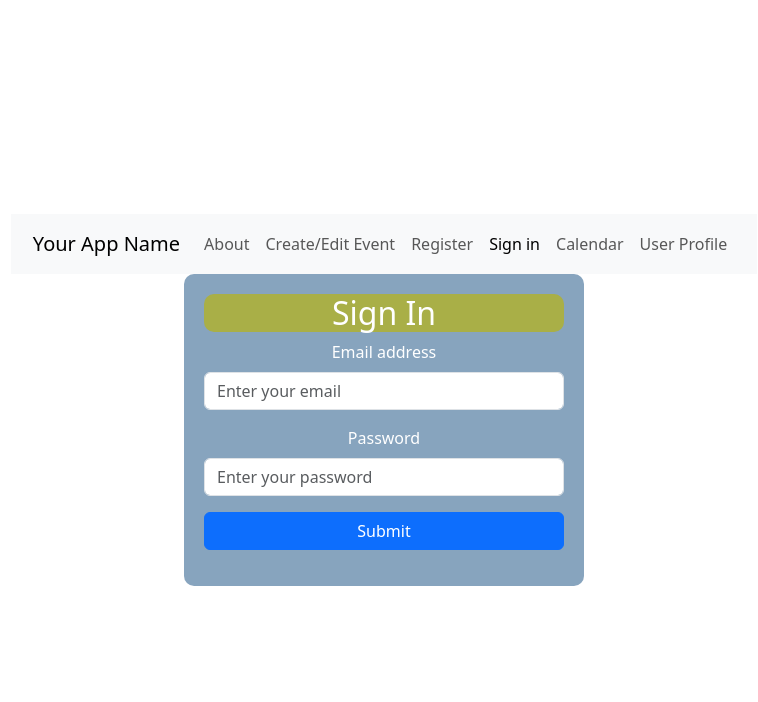
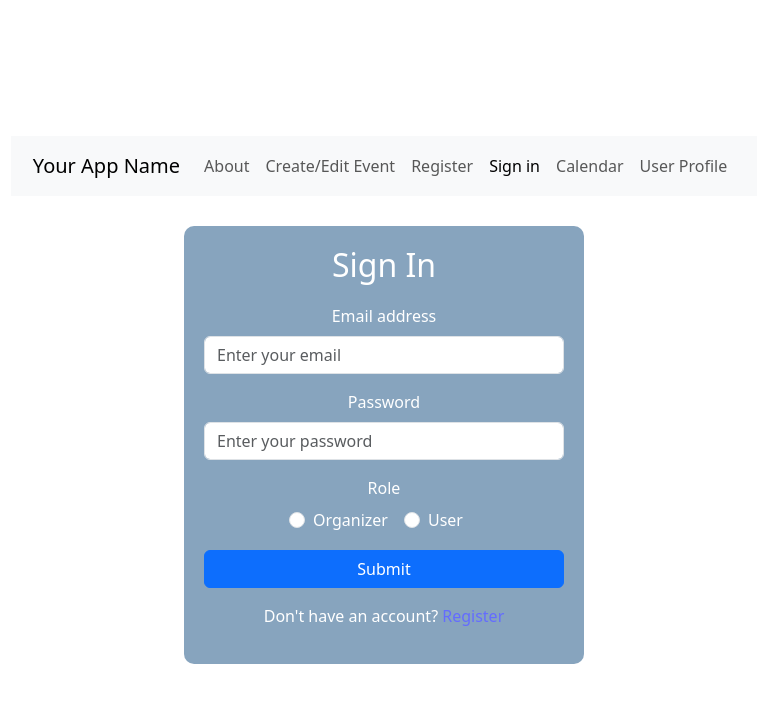
Before and after one commit to alishamendonca/FINAL_PROJECT, a React (Vite) app: page /signin in a window 1280 px wide. Shown: the top 702 px of the page, without its empty margins (256-1014 px from the left). Built offline with nearby package versions, Linux system fonts and the light colour scheme.

Commit message:
updated sign in

```diff
--- a/src/Registration/SignIn.tsx
+++ b/src/Registration/SignIn.tsx
@@ -8,7 +8,7 @@ import { Button,Container,Row,Col,Modal } from "react-bootstrap";
 import Form from 'react-bootstrap/Form';
 //import axios from "axios";
 import UsersService from "../Axios/UsersService";
-import { useNavigate } from "react-router-dom";
+import { useNavigate,Link } from "react-router-dom";
 
 
 //import './style.css';
@@ -18,11 +18,13 @@ import { useNavigate } from "react-router-dom";
  interface FormData{
     email:string;
     password:string;
+    role:string;
 
 }
 const dataValues:FormData={
     email:"",
     password:"",
+    role:""
 
 }
 const validationSchema=Yup.object({
@@ -30,7 +32,7 @@ const validationSchema=Yup.object({
   email:Yup.string().email("*Invalid E-mail format").required("*This is a required field"),
   password:Yup.string().min(6).matches( /^(?=.*[a-z])(?=.*[A-Z])(?=.*\d)(?=.*[@#*&])[A-Za-z\d@#*&]{8,10}$/,
   "*Invalid password format").required("*This is a required field"),
-  confirmPassword: Yup.string()
+  role:Yup.string().oneOf(["organizer", "user"], "Invalid role").required('*This is a required field')
 
 });
 
@@ -42,7 +44,8 @@ const SignIn = () => {
   const [modalType, setModalType] = useState(""); // 'success' or 'error'
   const [currentUser,setCurrentUser]=useState({
     email:'',
-    password:''
+    password:'',
+    role:''
   });
   const navigate = useNavigate();
 
@@ -67,13 +70,13 @@ const SignIn = () => {
       const users = response.data;
       console.log('User List', users);
 
-      const user = users.find((u: any) => u.email.trim() === values.email.trim() && u.password.trim() === values.password.trim());
+      const user = users.find((u: any) => u.email.trim() === values.email.trim() && u.password.trim() === values.password.trim() && u.role.trim()===values.role.trim() );
       console.log('User found', user);
 
       if (user) {
         handleShowModal("Success", "User signed in successfully!", "success");
         console.log('success');
-      navigate('/')
+      navigate('/homepage/')
       } else {
         handleShowModal("Error", "Invalid email or password", "error");
         console.log('error');
@@ -94,8 +97,8 @@ const SignIn = () => {
 
   return (
 
-    <Container style={{maxWidth:"400px",backgroundColor: "rgba(16, 75, 126, 0.5)",padding: "20px", borderRadius: "10px", color: "white"}}>
-      <h2 style={{backgroundColor:" rgb(178, 178, 42,0.8)",color:"white",marginTop:"0px",borderRadius:"10px"}}>Sign In</h2>
+    <Container style={{maxWidth:"400px",backgroundColor: "rgba(16, 75, 126, 0.5)",padding: "20px", borderRadius: "10px", color: "white",marginTop:"30px"}}>
+      <h2 style={{color:"white",marginTop:"0px",marginBottom:"20px",borderRadius:"10px"}}>Sign In</h2>
       <Formik
       initialValues={dataValues}
       validationSchema={validationSchema}
@@ -163,6 +166,49 @@ const SignIn = () => {
           </Col>
 
          </Row>
+         <Row className="mb-3">
+              <Col md={12}>
+                <Form.Group>
+                  <Form.Label className="left-align-label">Role</Form.Label>
+                  <div>
+                    <Form.Check
+                      inline
+                      label="Organizer"
+                      type="radio"
+                      name="role"
+                      value="organizer"
+                      checked={values.role === "organizer"}
+                      onChange={(e) => {
+                        handleChange(e);
+                        setCurrentUser({ ...currentUser, role: e.target.value });
+                      }}
+                      //onChange={handleChange}
+                      onBlur={handleBlur}
+                      className={errors.role && touched.role ? "input-error" : ""}
+                    />
+                    <Form.Check
+                      inline
+                      label="User"
+                      type="radio"
+                      name="role"
+                      value="user"
+                      checked={values.role === "user"}
+                      onChange={(e) => {
+                        handleChange(e);
+                        setCurrentUser({ ...currentUser, role: e.target.value });
+                      }}
+                      //onChange={handleChange}
+                      onBlur={handleBlur}
+                      className={errors.role && touched.role ? "input-error" : ""}
+                    />
+
+                  </div>
+                  {errors.role && touched.role && (
+                    <p className="error">{errors.role}</p>
+                  )}
+                </Form.Group>
+              </Col>
+            </Row>
 
 
            <Row className="mb-3">
@@ -188,6 +234,9 @@ const SignIn = () => {
         </Form>
       )}
     </Formik>
+    <p style={{marginTop:"10px",textAlign:"center"}}>
+       Don't have an account? <Link to="/registration">Register</Link>
+    </p>
 
     </Container>
 
```
